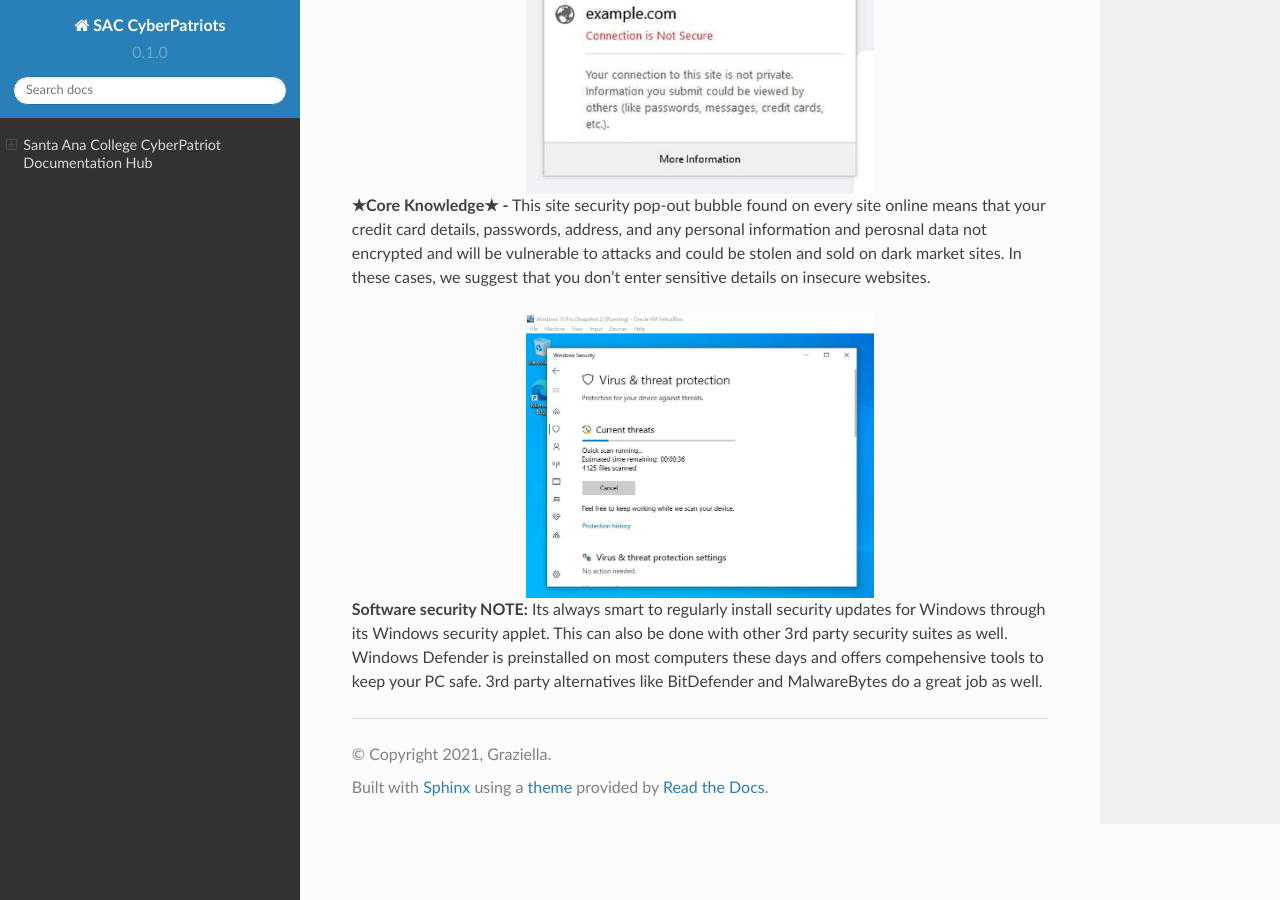
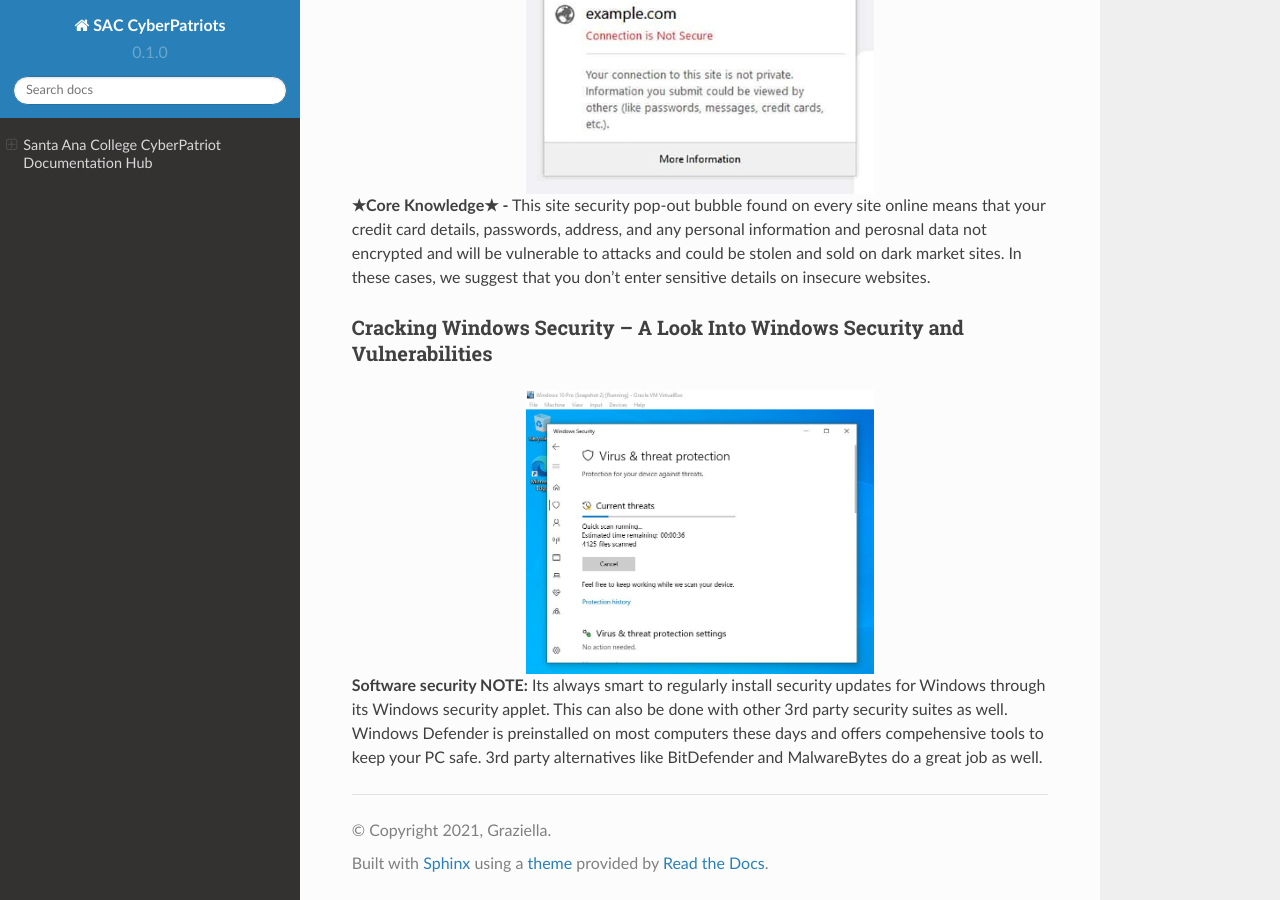
Before and after one commit to natt96z/cybersac, a Sphinx documentation site: the page built from docs/source/index.rst, in a window 1280 px wide and 900 px high, scrolled down 2216 px. Built offline with Sphinx 7.4.7 and the Read the Docs theme 2.0.0, drawn with Linux system fonts in a browser that asks for light colours.

Commit message:
Update index.rst

```diff
--- a/docs/source/index.rst
+++ b/docs/source/index.rst
@@ -60,9 +60,8 @@
 **★Core Knowledge★ -** This site security pop-out bubble found on every site online means that your credit card details, passwords, address, and any personal information and perosnal data not encrypted and will be vulnerable to attacks and could be stolen and sold on dark market sites. In these cases, we suggest that you don’t enter sensitive details on insecure websites.
 
 
- --------------------------
- **Cracking Windows Security – A Look Into Windows Security and Vulnerabilities**
- ~~~~~~~~~~~~~~~~~~~~
+**Cracking Windows Security – A Look Into Windows Security and Vulnerabilities**
+~~~~~~~~~~~~~~~~~~~~~~~~~~~~
 
 
 .. image:: https://raw.githubusercontent.com/natt96z/cybersac/main/docs/img/7.jpg
```
